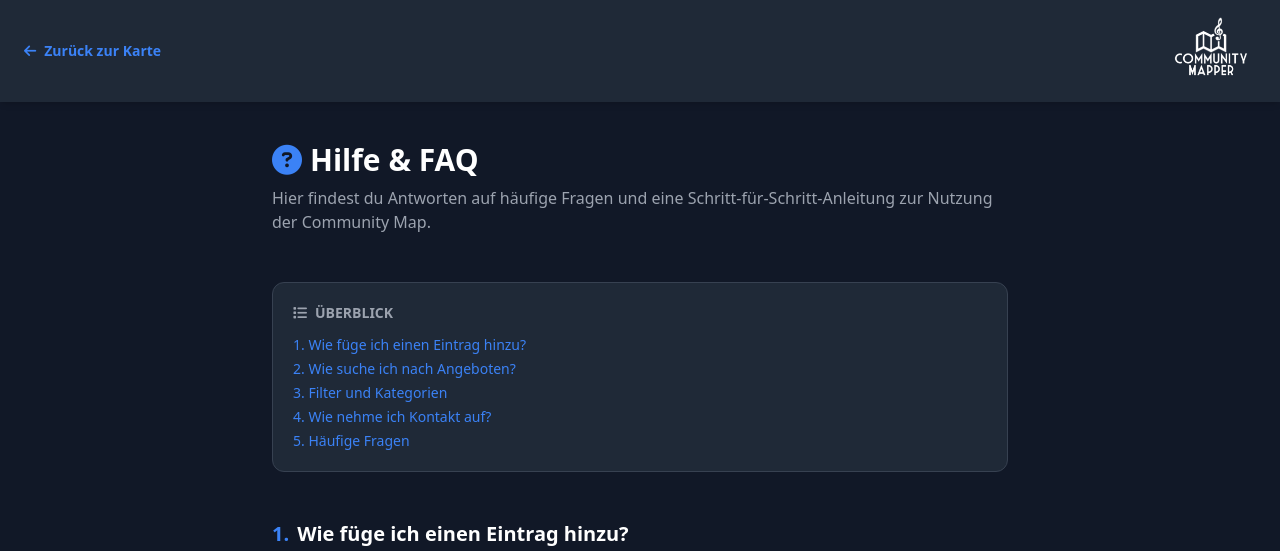
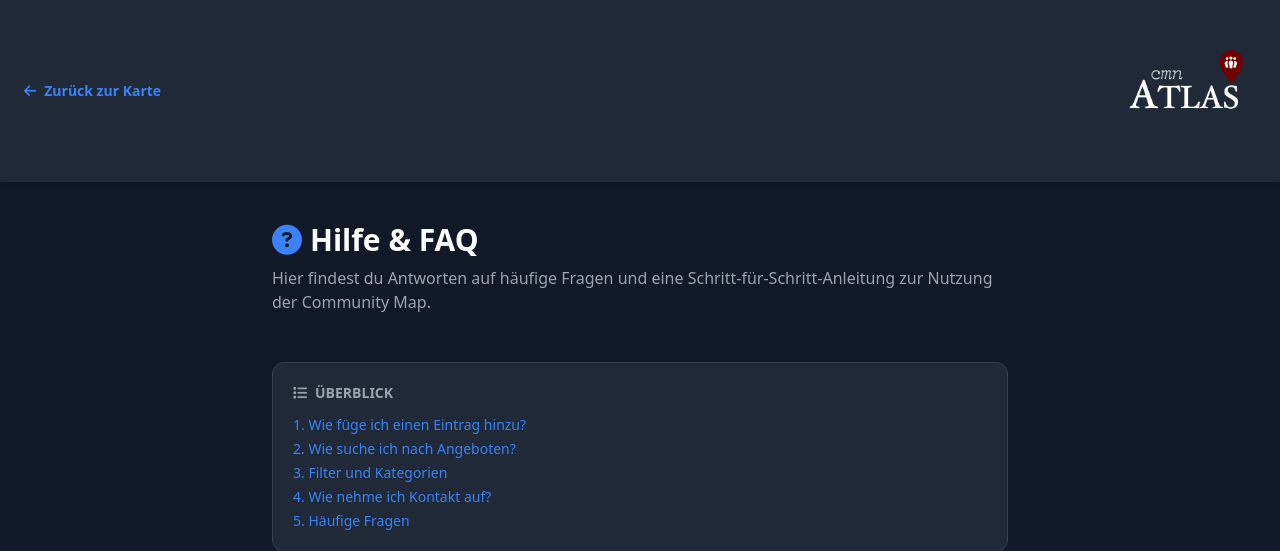
Before and after one commit to thesnowman31415/community_mapper, a Flask app: page /hilfe in a window 1280 px wide. Shown: the top 551 px of the page. Run offline with Flask 3, Linux system fonts and the light colour scheme; some libraries are stand-ins or nearby versions.

Commit message:
Favicons und Umbenennung zu "Atlas"

```diff
--- a/static/style.css
+++ b/static/style.css
@@ -67,7 +67,11 @@ input[type=range]::-webkit-slider-runnable-track {
 input[type=range]::-moz-range-track { width: 100%; height: 6px; background: transparent; border-radius: 3px; }
 input[type=range]::-moz-range-thumb { height: 18px; width: 18px; border: none; border-radius: 50%; background: #3b82f6; }
 
-.logo_corner { height: 70px; width: auto; }
+.logo_corner {
+    height: clamp(85px, 12vw, 140px);
+    width: auto;
+    margin-bottom: 10px;
+}
 
 /* Tag chips in popups/details */
 .tag-chip {
@@ -171,6 +175,14 @@ input[type=range]::-moz-range-thumb { height: 18px; width: 18px; border: none; b
     z-index: 1;
 }
 
+.navbar {
+    height: 100px;
+}
+
+.buttonLabel {
+    margin-left: 3px;
+}
+
 /* Karten-Einblend-Animation */
 @keyframes cardIn {
     from { opacity: 0; transform: translateY(12px) scale(0.97); }
@@ -183,4 +195,6 @@ input[type=range]::-moz-range-thumb { height: 18px; width: 18px; border: none; b
 
 @media (max-width: 768px) {
     .hidden { display: none !important; }
+    .view-switcher { scale: 0.85 !important; z-index: 50;}
+    .buttonLabel { display: none; }
 }
--- a/templates/admin.html
+++ b/templates/admin.html
@@ -8,6 +8,10 @@
     <script>tailwind.config = { darkMode: 'class' }</script>
     <link rel="stylesheet" href="https://unpkg.com/leaflet@1.9.4/dist/leaflet.css" />
     <link rel="stylesheet" href="https://cdnjs.cloudflare.com/ajax/libs/font-awesome/6.4.0/css/all.min.css">
+    <link rel="apple-touch-icon" sizes="180x180" href="static\apple-touch-icon.png">
+    <link rel="icon" type="image/png" sizes="32x32" href="static\favicon-32x32.png">
+    <link rel="icon" type="image/png" sizes="16x16" href="static\favicon-16x16.png">
+    <link rel="manifest" href="static\site.webmanifest">
     <script src="https://unpkg.com/leaflet@1.9.4/dist/leaflet.js"></script>
     <style>
         .tag-chip { display:inline-block; font-size:11px; padding:2px 10px; border-radius:9999px; background:#374151; color:#d1d5db; border:1px solid #4b5563; margin:2px; }
--- a/templates/datenschutz.html
+++ b/templates/datenschutz.html
@@ -8,6 +8,10 @@
     <script>tailwind.config = { darkMode: 'class' }</script>
     <link rel="stylesheet" href="https://cdnjs.cloudflare.com/ajax/libs/font-awesome/6.4.0/css/all.min.css">
     <link rel="stylesheet" href="/static/style.css">
+    <link rel="apple-touch-icon" sizes="180x180" href="static\apple-touch-icon.png">
+    <link rel="icon" type="image/png" sizes="32x32" href="static\favicon-32x32.png">
+    <link rel="icon" type="image/png" sizes="16x16" href="static\favicon-16x16.png">
+    <link rel="manifest" href="static\site.webmanifest">
 </head>
 <body class="bg-gray-100 dark:bg-gray-900 text-gray-800 dark:text-gray-200 min-h-screen">
 
--- a/templates/hilfe.html
+++ b/templates/hilfe.html
@@ -8,6 +8,10 @@
     <script>tailwind.config = { darkMode: 'class' }</script>
     <link rel="stylesheet" href="https://cdnjs.cloudflare.com/ajax/libs/font-awesome/6.4.0/css/all.min.css">
     <link rel="stylesheet" href="/static/style.css">
+    <link rel="apple-touch-icon" sizes="180x180" href="static\apple-touch-icon.png">
+    <link rel="icon" type="image/png" sizes="32x32" href="static\favicon-32x32.png">
+    <link rel="icon" type="image/png" sizes="16x16" href="static\favicon-16x16.png">
+    <link rel="manifest" href="static\site.webmanifest">
 </head>
 <body class="bg-gray-100 dark:bg-gray-900 text-gray-800 dark:text-gray-200 min-h-screen">
 
```
Also changed, not shown: templates/index.html (+8 -2 lines), static/android-chrome-192x192.png (added), static/android-chrome-512x512.png (added), static/apple-touch-icon.png (added), static/favicon-16x16.png (added), static/favicon-32x32.png (added), static/favicon.ico (added), static/legacy_logo_white.png (added), static/legacylogo.png (added), static/logo.png, static/logo_white.png, static/site.webmanifest (added), 1 other file.
